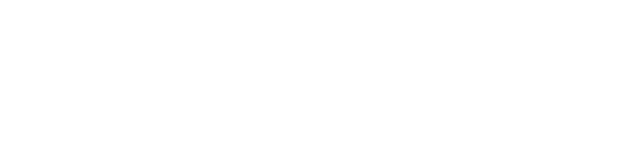
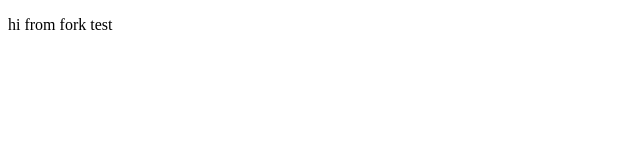
Before and after one commit to amro727/traininglab2, a plain HTML site: page index.html in a window 1280 px wide. Shown: the whole page, without its empty margins (0-640 px from the left). Drawn offline with Linux system fonts and the light colour scheme.

Commit message:
Update index.html
try do fork

```diff
--- a/index.html
+++ b/index.html
@@ -6,6 +6,6 @@
     <title>Document</title>
 </head>
 <body>
-
+    <p>hi from fork test</p>
 </body>
 </html>
```
